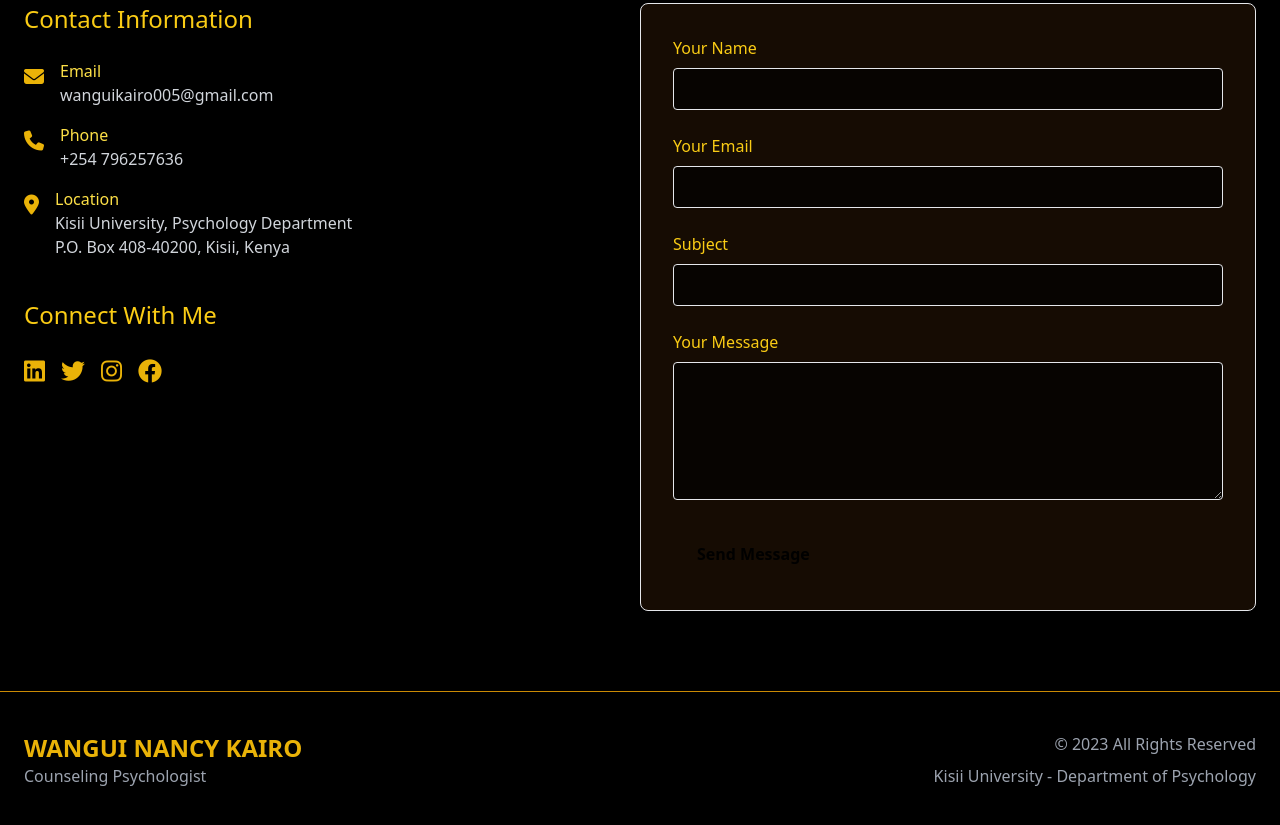
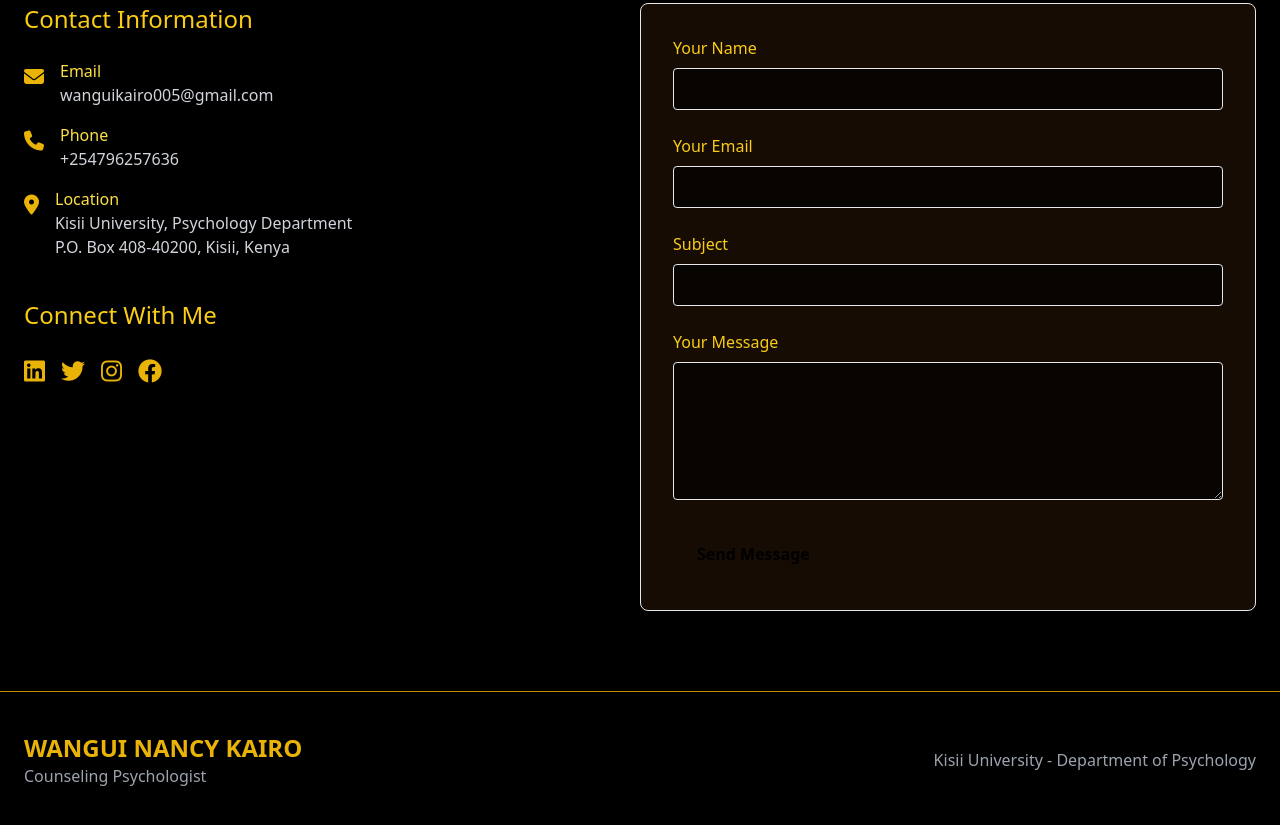
Before and after one commit to Meatycrude/WANGUI, a plain HTML site: page index.html in a window 1280 px wide. Shown: the part 3692-4517 px from the top of the page. Drawn offline with nearby package versions, Linux system fonts and the light colour scheme.

Commit message:
Update index.html

```diff
--- a/index.html
+++ b/index.html
@@ -463,7 +463,7 @@
                             </div>
                             <div>
                                 <h4 class="text-yellow-300">Phone</h4>
-                                <p class="text-gray-300">+254 796257636</p>
+                                <p class="text-gray-300">+254796257636</p>
                             </div>
                         </div>
                         <div class="flex items-start">
@@ -565,7 +565,7 @@
                     <p class="text-gray-400">Counseling Psychologist</p>
                 </div>
                 <div class="flex flex-col items-center md:items-end">
-                    <p class="text-gray-400 mb-2">© 2023 All Rights Reserved</p>
+
                     <p class="text-gray-400">Kisii University - Department of Psychology</p>
                 </div>
             </div>
```
